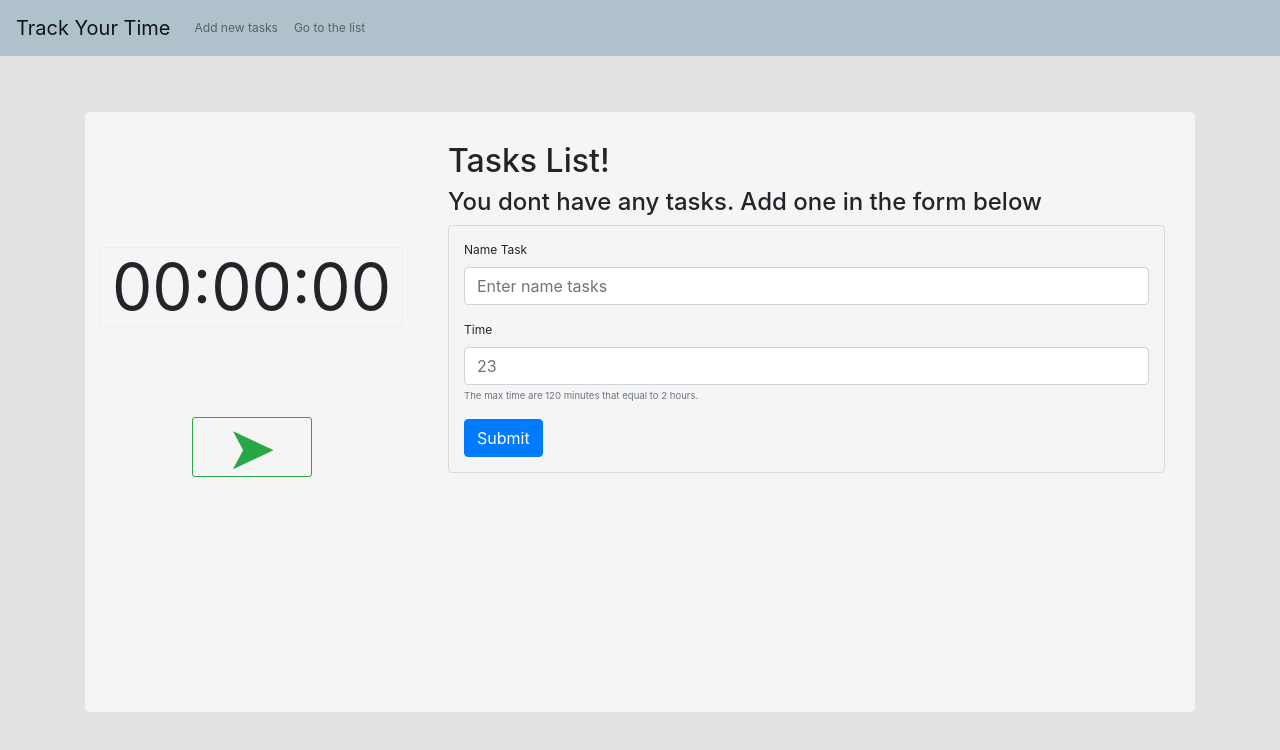
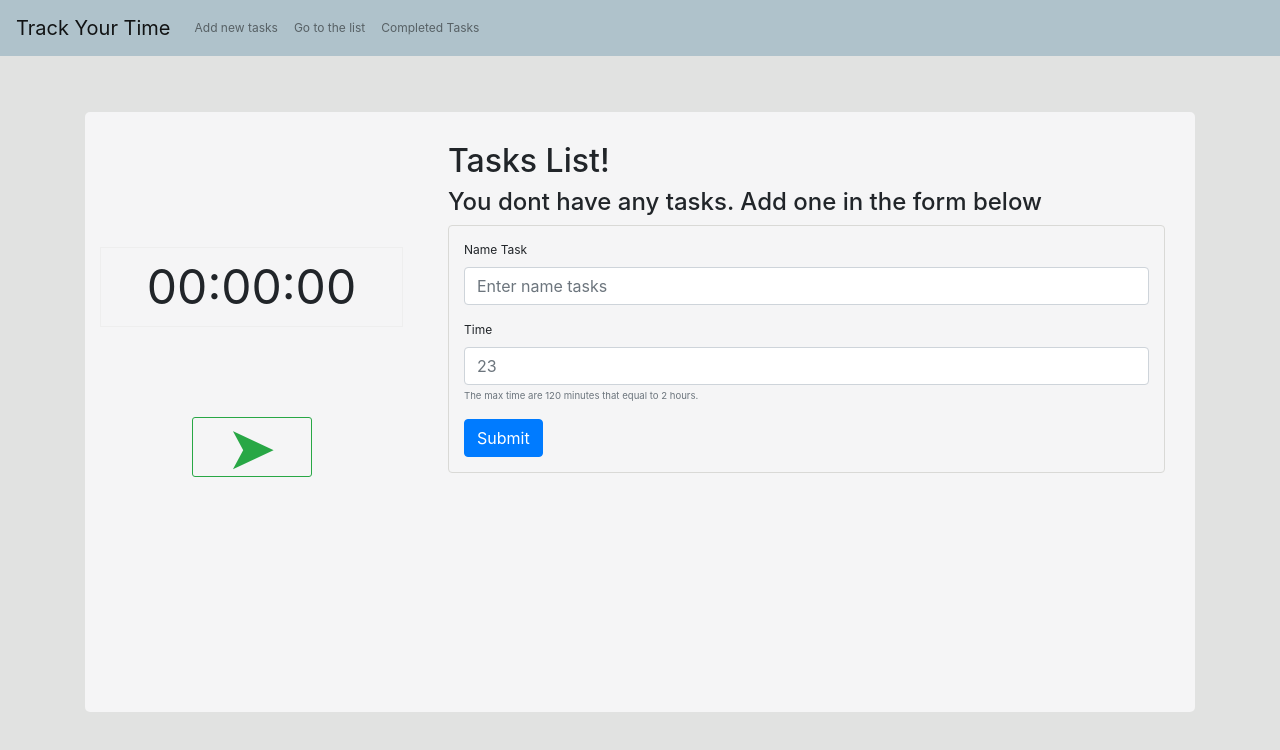
Before and after one commit to troncar/productivity-app, a React (Create React App) app: page / in a window 1280 px wide. Shown: the top 750 px of the page. Built offline with nearby package versions, Linux system fonts and the light colour scheme.

Commit message:
Add show dash

```diff
--- a/src/components/Dashboard.js
+++ b/src/components/Dashboard.js
@@ -14,6 +14,7 @@ const Dashboard = () => {
     const [tasksComplete, setTasksComplete] = useState(JSON.parse(localStorage.getItem('tasksComplete')) || initialStateStaks);
     const [formVisible, setFormVisible] = useState(false);
     const [graphVisble, setGraphVisible] = useState(false);
+    const [dashVisible, setDashVisible] = useState(true);
     const [start, setStart] = useState(false);
     const [timeCounter, setTimeCounter] = useState({});
     const [currentTask, setCurrentTask] = useState('');
@@ -40,11 +41,17 @@ const Dashboard = () => {
     },[counter]);
 
     const showForm = () => {
-        setFormVisible(!formVisible);
+        setFormVisible(true);
+        setDashVisible(false);
     }
 
     const showGraph = () => {
         setFormVisible(!graphVisble);
+    }
+
+    const showDashboard = () => {
+        setFormVisible(false);
+        setDashVisible(true);
     }
 
     const removeTasks =  (id, tasks) => {
@@ -107,12 +114,13 @@ const Dashboard = () => {
                 <Navbar.Collapse id="basic-navbar-nav">
                     <Nav className="mr-auto">
                         <Nav.Link  onClick={showForm}>Add new tasks</Nav.Link>
-                        <Nav.Link  onClick={showGraph}>Go to the list</Nav.Link>
+                        <Nav.Link  onClick={showDashboard}>Go to the list</Nav.Link>
+                        <Nav.Link  onClick={showDashboard}>Completed Tasks</Nav.Link>
                     </Nav>
                 </Navbar.Collapse>
             </Navbar>
             <div className="container">
-                {formVisible ? (
+                {formVisible && !dashVisible ? (
                    <AddTask tasks={tasks} setTasks={setTasks}/>
                 ):(
                     <div className="dashboard">
--- a/src/styles/Timer.scss
+++ b/src/styles/Timer.scss
@@ -7,7 +7,7 @@
     margin-top: 120px;
 
     &__counter {
-        font-size: 4rem;
+        font-size: 3rem;
         width: 100%;
         padding: 10px;
         height: 80px;
```
